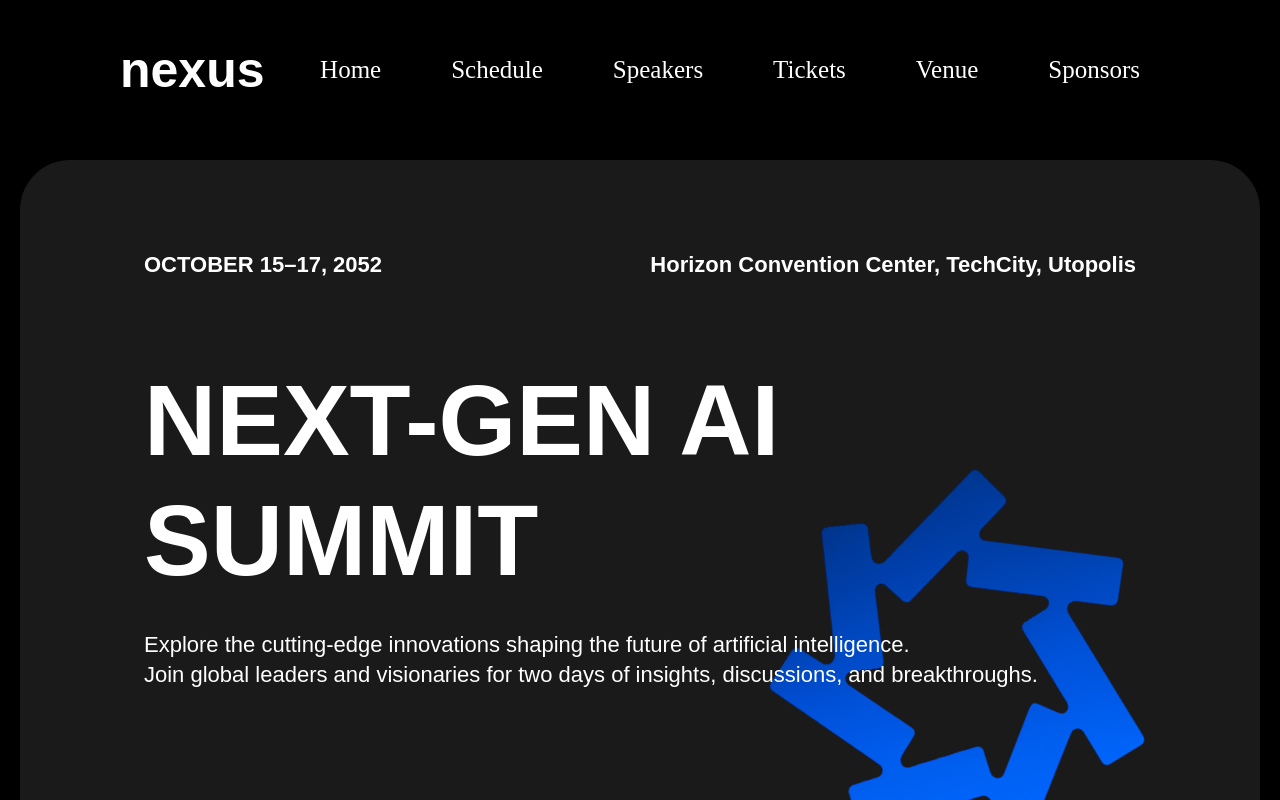
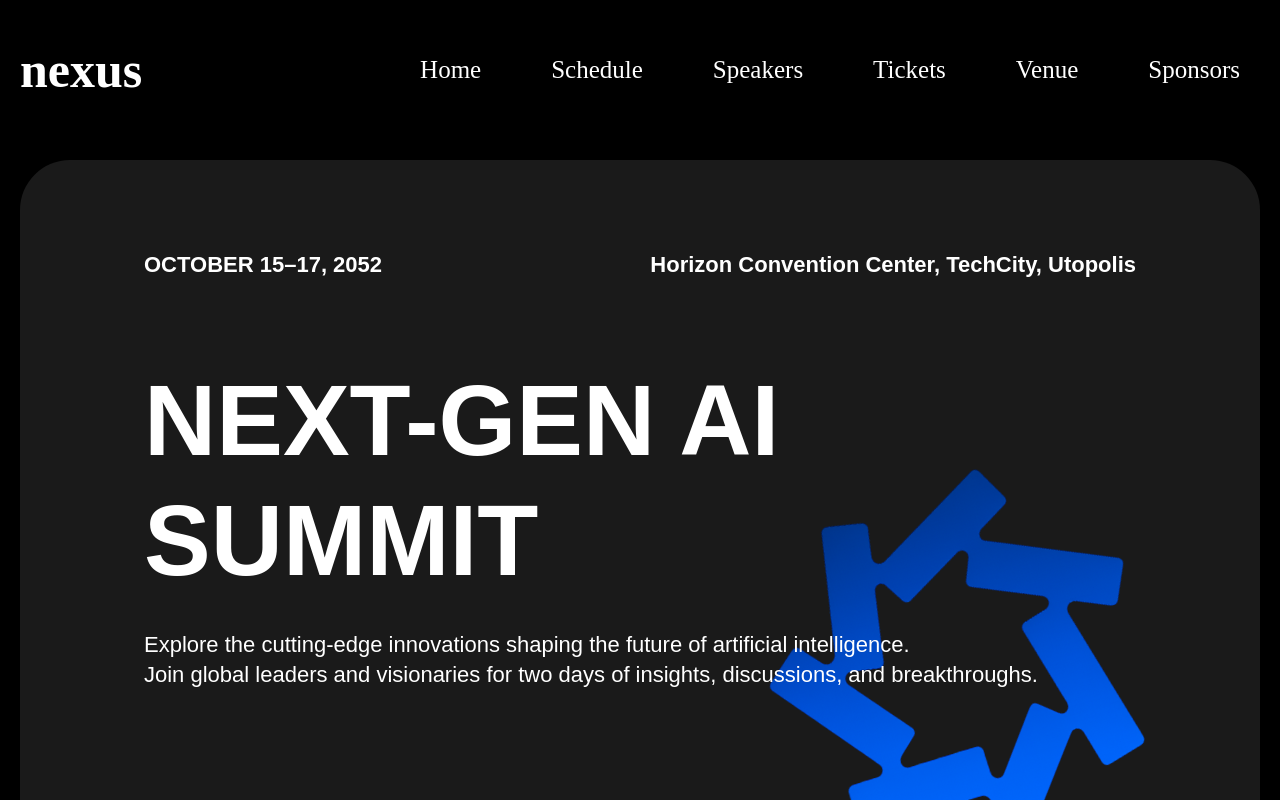
Before and after one commit to BlcakCobra/async-Race, a React (Vite) app: page / in a window 1280 px wide. Shown: the top 800 px of the page. Built offline with nearby package versions, Linux system fonts and the light colour scheme.

Commit message:
align Header component

```diff
--- a/src/Components/Header/Header.module.scss
+++ b/src/Components/Header/Header.module.scss
@@ -4,11 +4,10 @@
     display: flex;
     justify-content: space-between;
     align-items: center;
-    padding: 0 100px;
+    gap: 170px;
 }
 
 .logo {
-    font-family: 'Syne', sans-serif;
     font-weight: 700;
     font-size: 50px;
     line-height: 60px;
--- a/src/Components/Header/Header.tsx
+++ b/src/Components/Header/Header.tsx
@@ -4,6 +4,7 @@ export default function Header() {
     const navItems = ["Home", "Schedule", "Speakers", "Tickets", "Venue", "Sponsors"]
 
     return (
+
         <header className={styles.header}>
             <div className={styles.logo}>nexus</div>
             <nav className={styles.nav}>
```
